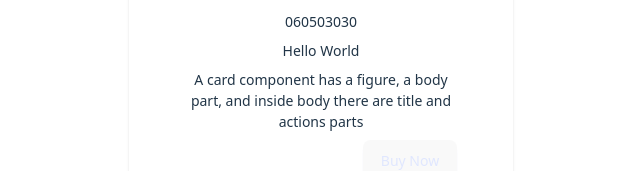
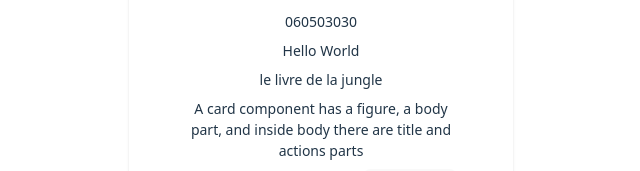
Before and after one commit to EcceHomo0/mega-cours-vue, a Vue app: page / in a window 1280 px wide. Shown: the part 613-784 px from the top of the page, without its empty margins (319-959 px from the left). Built offline with nearby package versions, Linux system fonts and the light colour scheme.

Commit message:
condition math.random()

```diff
--- a/src/App.vue
+++ b/src/App.vue
@@ -18,6 +18,7 @@
     <h3>{{ objet.tel }}</h3>
     <h3>{{ objet["tel"] }}</h3>
     <h3>{{ sayhello() }}</h3>
+    <h3>{{ random() }}</h3>
     <p>A card component has a figure, a body part, and inside body there are title and actions parts</p>
     <div class="card-actions justify-end">
       <button class="btn btn-primary">Buy Now</button>
@@ -36,6 +37,16 @@ const objet = ref({"name":"COOL","tel":"060503030"});
 function sayhello(){
   return "Hello World";
 }
+function random(){
+  // const nombre = Math.random();
+  // if (nombre < 0.5){
+  //   return 'le livre de boba fet'
+  // }
+  // else{
+  //   return 'le livre de la jungle'
+  // }
+  return nombre < 0.5 ? 'le livre de boba fet' :'le livre de la jungle';
+}
 </script>
 
 
```
